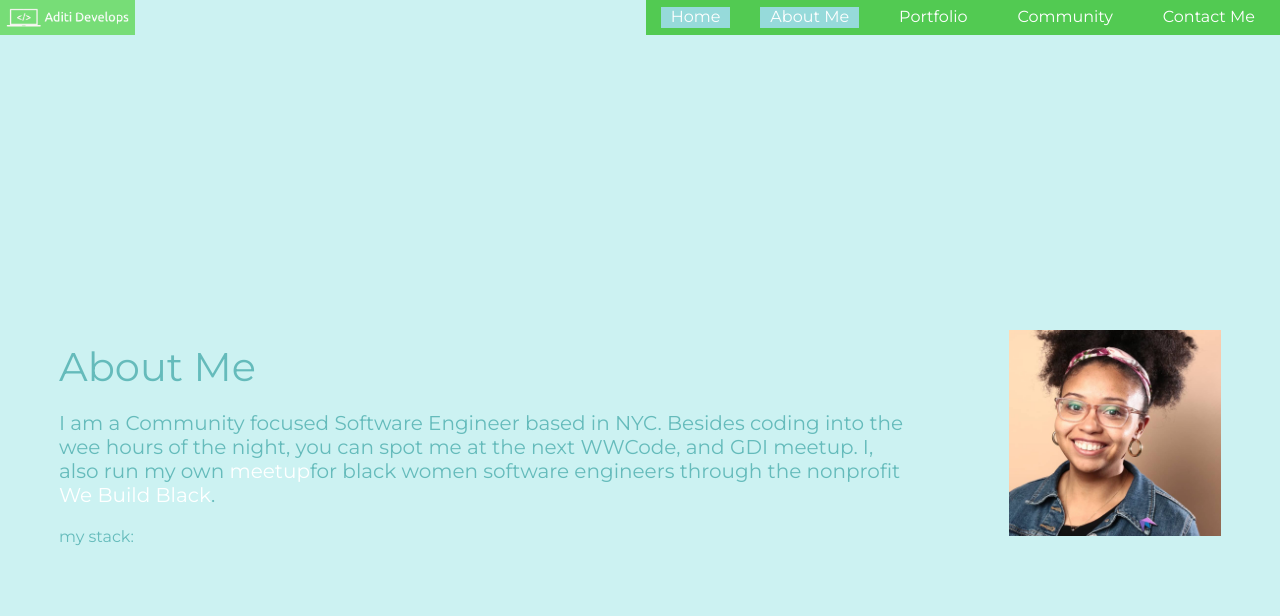
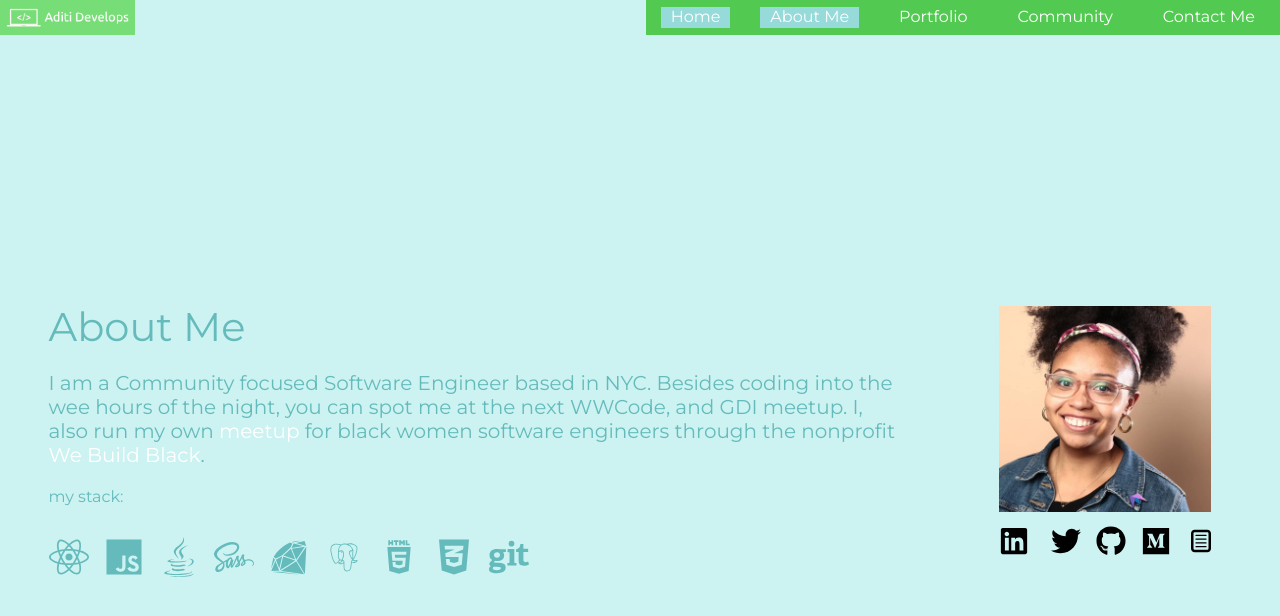
Before and after one commit to asaki444/aditi-develops-site, a React (Create React App) app in the folder aditi-portfolio-site/: page /about-me in a window 1280 px wide. Shown: the top 616 px of the page. Built offline with nearby package versions, Linux system fonts and the light colour scheme.

Commit message:
updated contact me

```diff
--- a/aditi-portfolio-site/src/aboutMe/aboutMe.jsx
+++ b/aditi-portfolio-site/src/aboutMe/aboutMe.jsx
@@ -1,7 +1,9 @@
 import React from 'react';
 import './aboutMe.scss';
 import profilePic from  '../images/profile_pic.png';
-import {FaReact, FaSass, FaJs, FaJava, DiRuby, DiPostgresql, TiHtml5,FaCss3Alt, FaGit} from 'react-icons/fa';
+import {FaReact, FaSass, FaJs, FaJava, FaCss3Alt, FaGit, FaLinkedin, FaTwitter, FaGithub, FaMedium} from 'react-icons/fa';
+import {  DiRuby, DiPostgresql } from "react-icons/di";
+import { TiHtml5, TiDocumentText } from "react-icons/ti";
 
 export default function AboutMe (){
   return(
@@ -14,13 +16,22 @@ export default function AboutMe (){
              <div className="about-me-paragraph">
              I am a Community focused Software Engineer based in NYC. Besides coding into the wee hours of the night, you can spot me at the next WWCode, and GDI meetup. I, also run my own <a className="about-me-link" href="https://www.meetup.com/She-Builds-Black/">
                   meetup
-                 </a>for black women software engineers through the nonprofit  <a className="about-me-link" href="https://www.webuildblack.com/">We Build Black</a>.
+                  </a> for black women software engineers through the nonprofit  <a className="about-me-link" href="https://www.webuildblack.com/">We Build Black</a>.
              </div>
              <div className="stack-title">
                     my stack:
+
              </div>
              <div className="stack-icons">
-
+               <FaReact className="icon"/>
+               <FaJs className="icon" />
+               <FaJava className="icon" />
+               <FaSass className="icon" />
+               <DiRuby className="icon"/>
+               <DiPostgresql className="icon"/>
+               <TiHtml5 className="icon" />
+               <FaCss3Alt className= "icon" />
+                <FaGit className="icon" />
              </div>
          </div>
 
@@ -29,7 +40,19 @@ export default function AboutMe (){
                     <img src={profilePic}/>
              </div>
              <div className="profile-icons">
-
+        <a href="https://www.linkedin.com/in/aditigreen/">   <FaLinkedin className="profile-icon" /> </a>
+         <a href="https://twitter.com/AditiGre">
+         <FaTwitter className="profile-icon" />
+             </a>
+             <a href="https://github.com/asaki444">
+             <FaGithub className="profile-icon" />
+            </a>
+             <a href="https://medium.com/@AditiGre">
+             <FaMedium className="profile-icon" />
+             </a>
+              <a href="https://docs.google.com/document/d/1UxNQ7Tin3nDH95mHgjjptGCf38E6ze_LGG_3NqBVey0/edit?usp=sharing">
+              <TiDocumentText className="profile-icon" />
+                  </a>
              </div>
          </div>
       </div>
--- a/aditi-portfolio-site/src/aboutMe/aboutMe.scss
+++ b/aditi-portfolio-site/src/aboutMe/aboutMe.scss
@@ -33,6 +33,15 @@
 .stack-title{
   margin-top: 20px;
 }
+
+.stack-icons{
+  margin-top: 30px;
+  font-size: 40px;
+}
+
+.icon{
+    margin-right: 15px;
+}
 .right-side{
     float:right;
     margin-left: 100px;
@@ -44,3 +53,17 @@
         height:206px;
     }
 }
+
+.profile-icons{
+margin-top: 10px;
+font-size: 30px;
+}
+
+.profile-icon{
+    margin-right: 15px;
+    color: #000 !important;
+}
+
+a{
+    text-decoration: none;
+}
--- a/aditi-portfolio-site/src/navigationBar/navigation.scss
+++ b/aditi-portfolio-site/src/navigationBar/navigation.scss
@@ -5,10 +5,6 @@
     height: 35px;
     text-decoration: none;
     float:right;
-
-    :active{
-        background-color: #96DADA;
-    }
 
     .nav-item{
         margin: 7px 15px;
```
